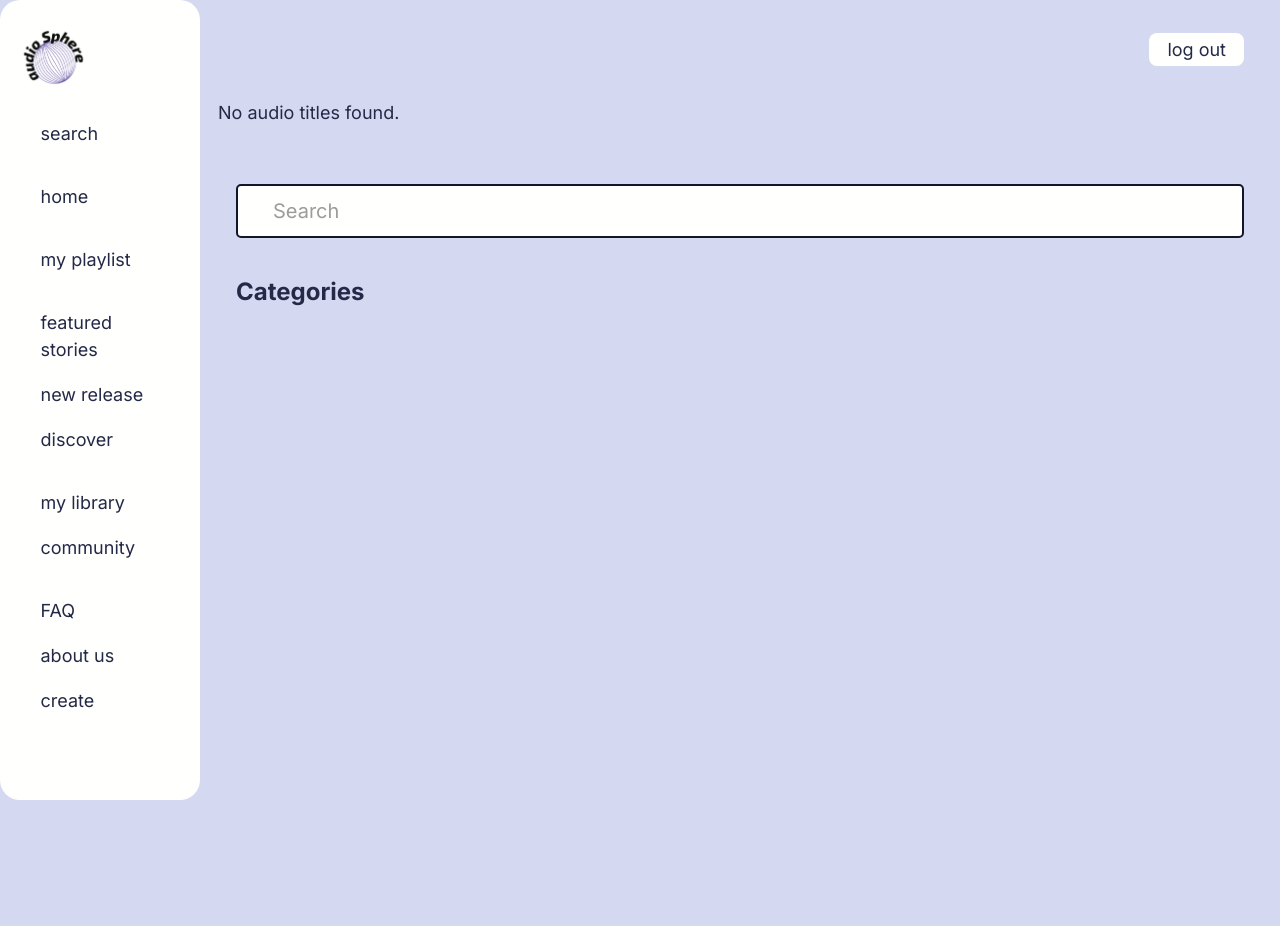
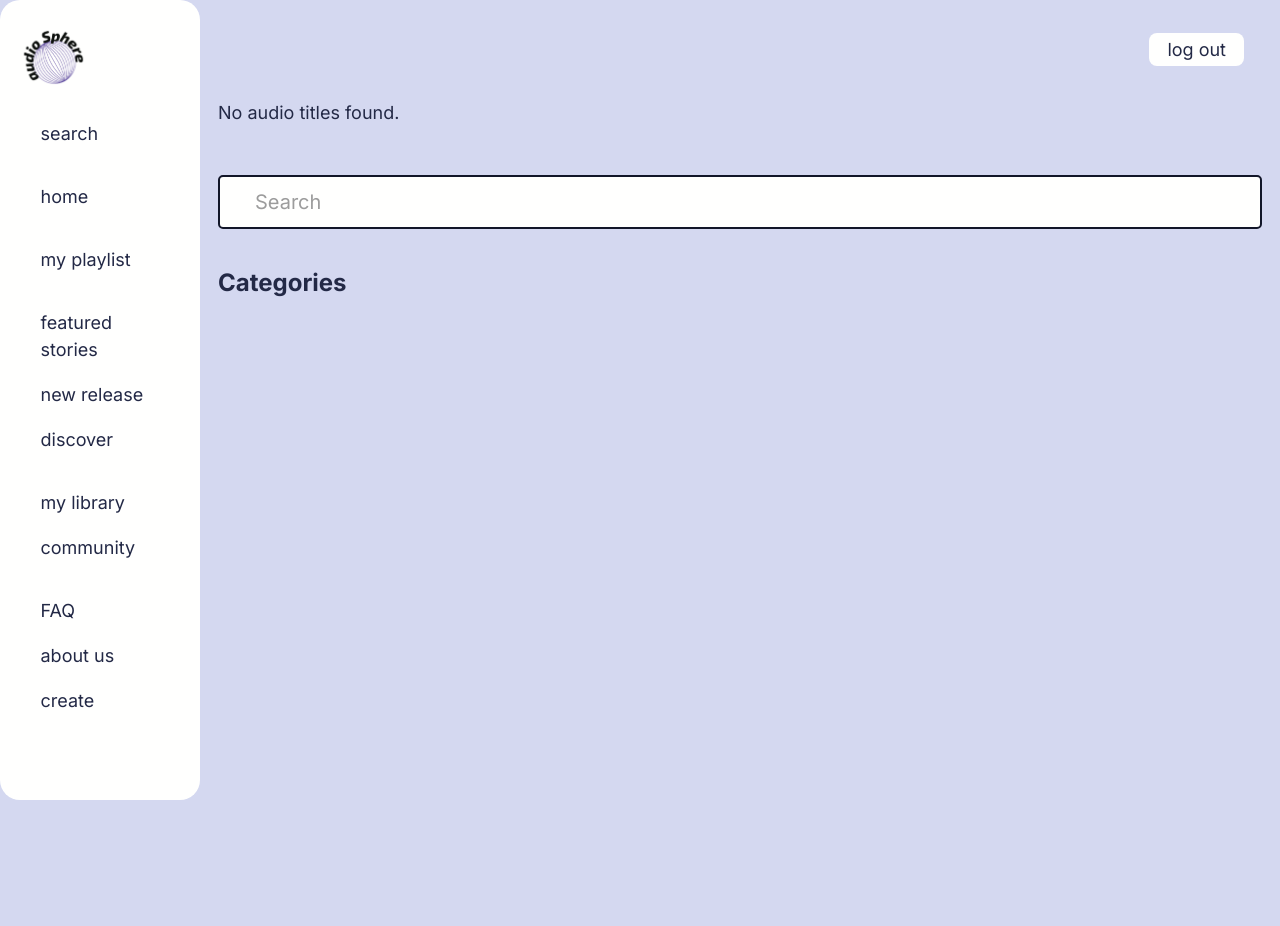
Before and after one commit to tanveerali13/audiosphere-v2, a PHP site: page /views/view-search.php in a window 1280 px wide. Run offline with PHP 8.4, Linux system fonts and the light colour scheme; the visitor is signed in with stand-in values (Sample User, id 1); data that the repository does not hold is empty; a stand-in replaces the project's code that opens the database connection; some libraries are stand-ins or nearby versions.

Commit message:
Update padding in .main

```diff
--- a/css/search.css
+++ b/css/search.css
@@ -179,7 +179,7 @@ button:hover {
 
 .main {
     height: 100vh;
-    padding: var(--padding_medium);
+    padding: var(--padding_small) 0 var(--padding_large) 0;
 }
 
 
```
